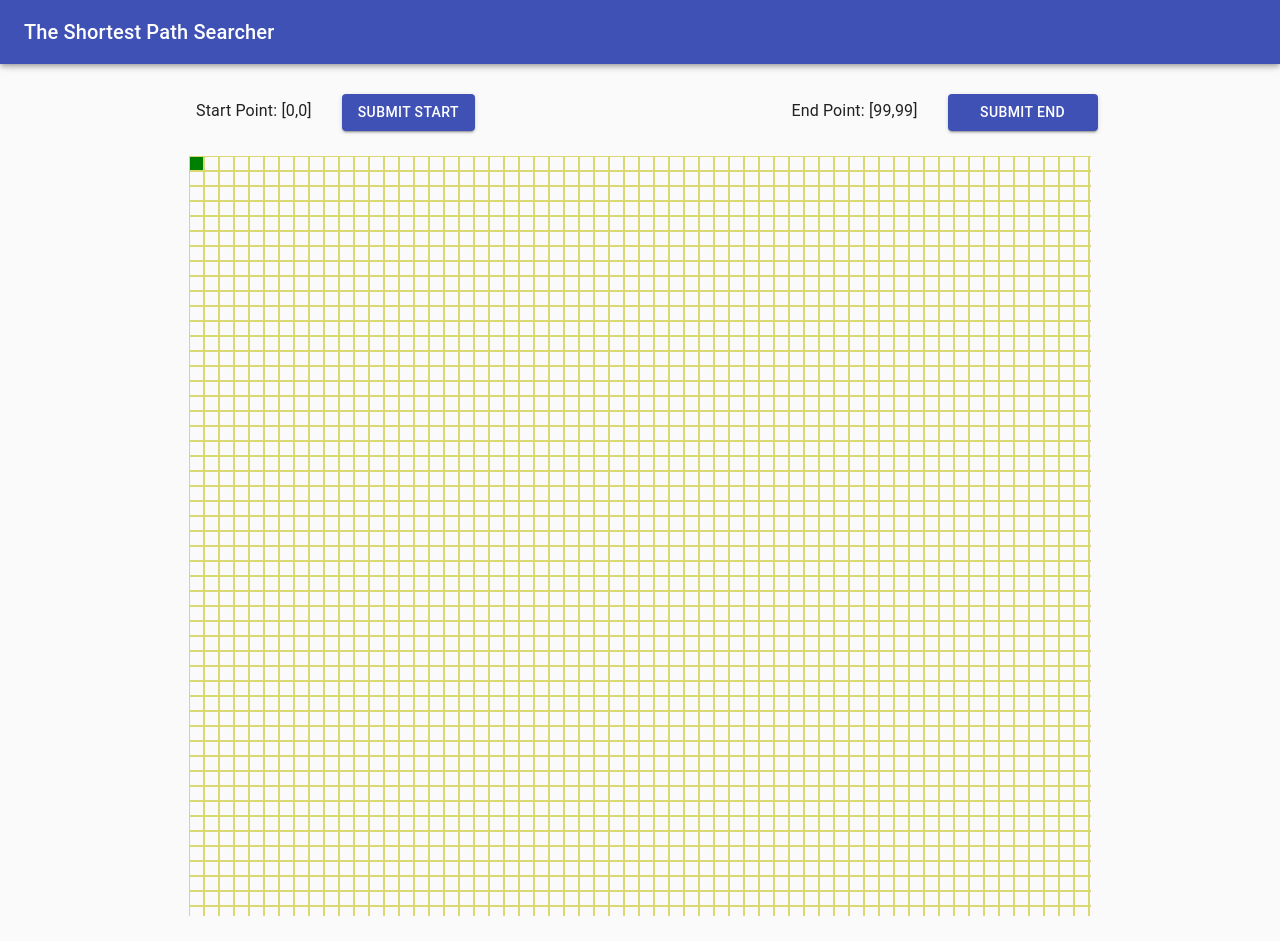
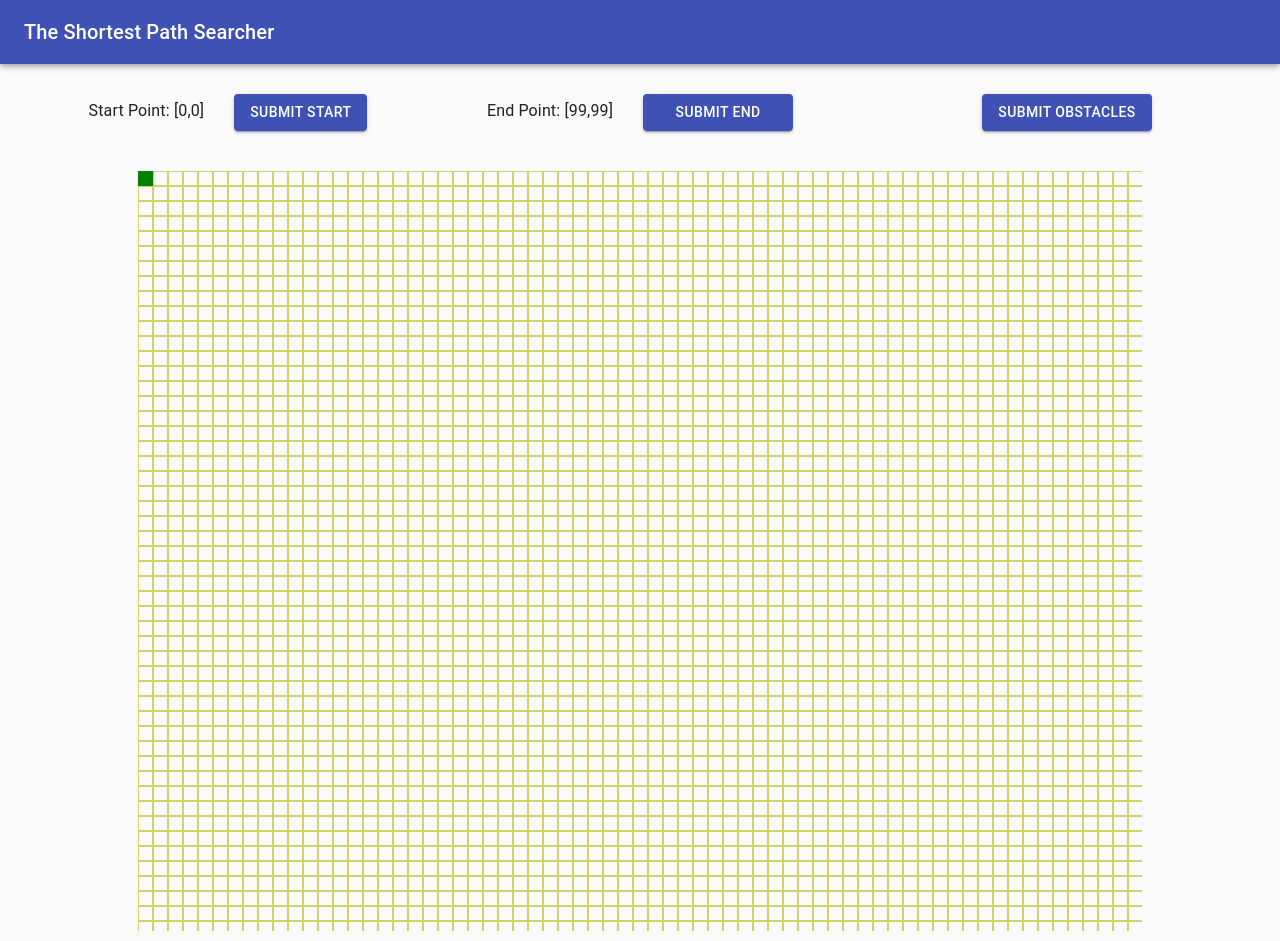
Before and after one commit to katrinDev/shortest-path, a React (Create React App) app: page / in a window 1280 px wide. Built offline with nearby package versions, Linux system fonts and the light colour scheme.

Commit message:
implement obstacles logic

```diff
--- a/src/components/buttonsHeader/ButtonsHeader.tsx
+++ b/src/components/buttonsHeader/ButtonsHeader.tsx
@@ -1,51 +1,64 @@
 import { Box, Grid, Button, Typography } from "@material-ui/core";
-import Position from "../../algorithm/basicClasses/positionClass";
 import startAndEndPoints from "../../store/startAndEndPoints";
+import obstacles from "../../store/obstacles";
 import { observer } from "mobx-react-lite";
+import PieChartIcon from "@material-ui/icons/PieChart";
+import { makeStyles } from "@material-ui/core/styles";
+
+const useStyles = makeStyles({
+  button: { fontWeight: 550, marginLeft: "30px" },
+  typoButtons: { display: "inline-block" },
+});
 
 export default observer(function ButtonsHeader() {
+  const classes = useStyles();
+
   return (
-    <Box style={{ margin: 15, marginTop: 30 }}>
+    <Box style={{ margin: 30 }}>
       <Grid container spacing={2}>
-        <Grid item xs={6}>
-          <Typography
-            variant="body1"
-            style={{
-              display: "inline-block",
-              marginRight: "30px",
-            }}
-          >
+        <Grid item xs={4}>
+          <Typography variant="body1" className={classes.typoButtons}>
             Start Point:{" "}
             {`[${startAndEndPoints.startPoint.x},${startAndEndPoints.startPoint.y}]`}
           </Typography>
           <Button
             variant="contained"
             color="primary"
+            className={classes.button}
             onClick={() => startAndEndPoints.submitStartPoint()}
           >
             {startAndEndPoints.isStartSubmitted
-              ? "Reset start"
+              ? "Change start"
               : "Submit start"}
           </Button>
         </Grid>
-        <Grid item xs={6}>
-          <Typography
-            variant="body1"
-            style={{
-              display: "inline-block",
-              marginRight: "30px",
-            }}
-          >
+        <Grid item xs={4}>
+          <Typography variant="body1" className={classes.typoButtons}>
             End Point:{" "}
             {`[${startAndEndPoints.endPoint.x},${startAndEndPoints.endPoint.y}]`}
           </Typography>
           <Button
             variant="contained"
             color="primary"
+            className={classes.button}
             style={{ minWidth: "150px" }}
             onClick={() => startAndEndPoints.sumbitEndPoint()}
           >
-            {startAndEndPoints.isEndSubmitted ? "Reset end" : "Submit end"}
+            {startAndEndPoints.isEndSubmitted ? "Change end" : "Submit end"}
+          </Button>
+        </Grid>
+
+        <Grid item xs={4}>
+          <Button
+            variant="contained"
+            color="primary"
+            className={classes.button}
+            style={{ minWidth: "150px" }}
+            onClick={() => obstacles.submitObstacles()}
+          >
+            {obstacles.areObstaclesSubmitted
+              ? "Change Obstacles"
+              : "Submit Obstacles"}
           </Button>
         </Grid>
       </Grid>
--- a/src/components/layout/Layout.tsx
+++ b/src/components/layout/Layout.tsx
@@ -15,7 +15,7 @@ export default function Layout() {
         <></>
       </HideAppBar>
 
-      <Container component="main">
+      <Container style={{ margin: "30 0", padding: "0" }}>
         <ButtonsHeader />
         <MainGrid />
       </Container>
--- a/src/components/mainGrid/MainGrid.css
+++ b/src/components/mainGrid/MainGrid.css
@@ -1,9 +1,9 @@
 .list {
   padding: 10px;
   height: calc(100vh - 20px);
-  width: 72vw;
+  width: 80vw;
 }
 
 .cell {
-  border: 1px solid #dad870;
+  border: 1px solid #d3d16a;
 }
--- a/src/components/mainGrid/MainGrid.tsx
+++ b/src/components/mainGrid/MainGrid.tsx
@@ -1,9 +1,10 @@
 import { Grid, AutoSizer } from "react-virtualized";
-import { useRef } from "react";
+import { useRef, useState } from "react";
 import "./MainGrid.css";
 import { Container } from "@material-ui/core";
 import { observer } from "mobx-react-lite";
 import startAndEndPoints from "../../store/startAndEndPoints";
+import obstacles from "../../store/obstacles";
 
 interface RenderCellProps {
   columnIndex: number;
@@ -12,10 +13,6 @@ interface RenderCellProps {
   style: React.CSSProperties;
 }
 
-type CellsStyles = {
-  position: string;
-  cellStyle: React.CSSProperties;
-}[];
 
 export default observer(function MainGrid() {
   const columnCount = 100;
@@ -33,11 +30,17 @@ export default observer(function MainGrid() {
     const start = startAndEndPoints.startPoint;
     const end = startAndEndPoints.endPoint;
 
+    const isAnObtacle = obstacles.obstacles.some(
+      (item) => item.x === rowIndex && item.y === columnIndex
+    );
+
     let cellStyle =
       rowIndex === start.x && columnIndex === start.y
-        ? { ...style, background: "green" }
+        ? { ...style, background: "green", border: 0 }
         : rowIndex === end.x && columnIndex === end.y
-        ? { ...style, background: "orange" }
+        ? { ...style, background: "#FF8210", border: 0 }
+        : isAnObtacle
+        ? { ...style, background: "#DF362D", border: 0 }
         : style;
 
     return (
@@ -64,6 +67,16 @@ export default observer(function MainGrid() {
       cellRerender = true;
     } else if (!startAndEndPoints.isEndSubmitted) {
       startAndEndPoints.changeEndPoint(rowIndex, columnIndex);
+
+      cellRerender = true;
+    } else if (!obstacles.areObstaclesSubmitted) {
+      const alreadyAnObtacle = obstacles.obstacles.some(
+        (item) => item.x === rowIndex && item.y === columnIndex
+      );
+
+      alreadyAnObtacle
+        ? obstacles.removeObstacle(rowIndex, columnIndex)
+        : obstacles.addObstacle(rowIndex, columnIndex);
 
       cellRerender = true;
     }
--- /dev/null
+++ b/src/store/obstacles.ts
@@ -0,0 +1,33 @@
+import { makeAutoObservable } from "mobx";
+import Position from "../algorithm/basicClasses/positionClass";
+
+class Obstacles {
+  obstacles: Position[] = [];
+  areObstaclesSubmitted: boolean = false;
+  constructor() {
+    makeAutoObservable(this);
+  }
+
+  addObstacle(x: number, y: number) {
+    if (!this.areObstaclesSubmitted) {
+      const newObtacle = new Position(x, y);
+      this.obstacles.push(newObtacle);
+    }
+  }
+
+  clearObstacles() {
+    this.obstacles.length = 0;
+  }
+
+  removeObstacle(x: number, y: number) {
+    this.obstacles = this.obstacles.filter(
+      (item) => !(item.x === x && item.y === y)
+    );
+  }
+
+  submitObstacles() {
+    this.areObstaclesSubmitted = !this.areObstaclesSubmitted;
+  }
+}
+
+export default new Obstacles();
```
